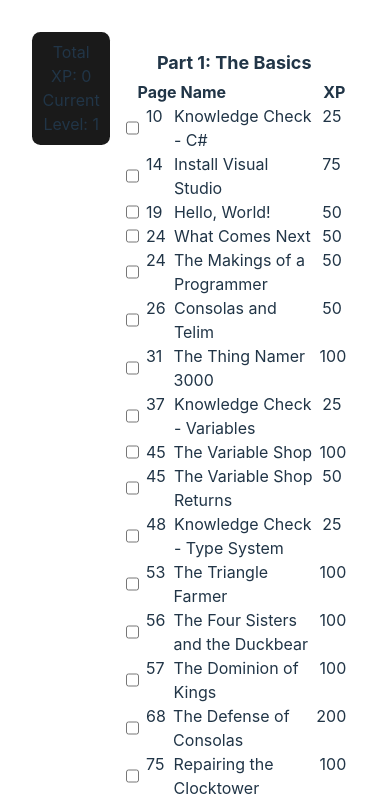
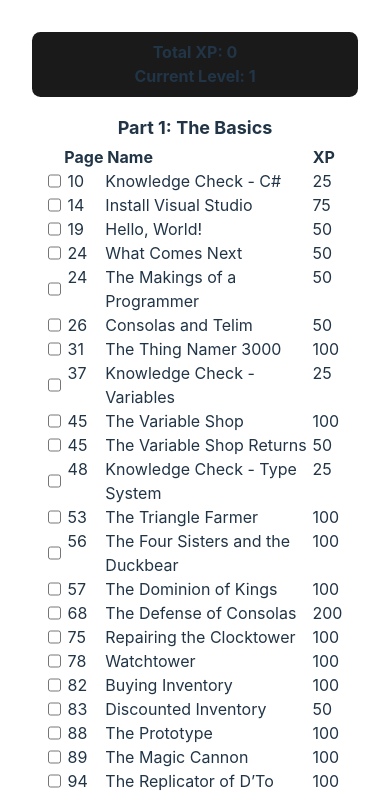
Before and after one commit to JohnMcCormick/xp-tracker, a React (Vite) app: page / in a window 390 px wide. Shown: the top 796 px of the page. Built offline with nearby package versions, Linux system fonts and the light colour scheme.

Commit message:
Made summary fixed, responsive and own component

```diff
--- a/src/App.css
+++ b/src/App.css
@@ -11,11 +11,25 @@
 }
 
 .summary {
+  position: fixed;
+  font-weight: bold;
   padding: 1vh;
   background-color: #1a1a1a;
   border-radius: 1vh;
-  position: relative;
+  left: 2%
 }
+
+@media screen and (max-width: 800px) {
+  .wrapper {
+    flex-direction: column;
+  }
+
+  .summary {
+    position: relative;
+    left: auto;
+  }
+}
+
 
 .challenge-group-title {
   padding: 2vh 0 .5vh;
--- a/src/App.jsx
+++ b/src/App.jsx
@@ -4,6 +4,7 @@ import './App.css'
 
 import Challenge from './Challenge';
 import ResetButton from './ResetButton';
+import Summary from './Summary';
 
 function App() {
   const [challengeList, setChallengeList] = useState([])
@@ -76,12 +77,10 @@ function App() {
 
   return (
     <div className="wrapper">
-      <div>
-        <div className='summary'>
-          <div>Total XP: {getTotalXP()}</div>
-          <div>Current Level: {getCurrentLevel()}</div>
-        </div>
-      </div>
+      <Summary
+        getTotalXP={getTotalXP}
+        getCurrentLevel={getCurrentLevel}
+      />
       <div>
         {challengeList?.map(({ title, challenges }, challengeGroupIndex) => {
           return challenges && (
--- /dev/null
+++ b/src/Summary.jsx
@@ -0,0 +1,12 @@
+import React from 'react'
+
+export default ({ getTotalXP, getCurrentLevel }) => {
+    return (
+        <div>
+            <div className='summary'>
+                <div>Total XP: {getTotalXP()}</div>
+                <div>Current Level: {getCurrentLevel()}</div>
+            </div>
+        </div>
+    )
+}
```
